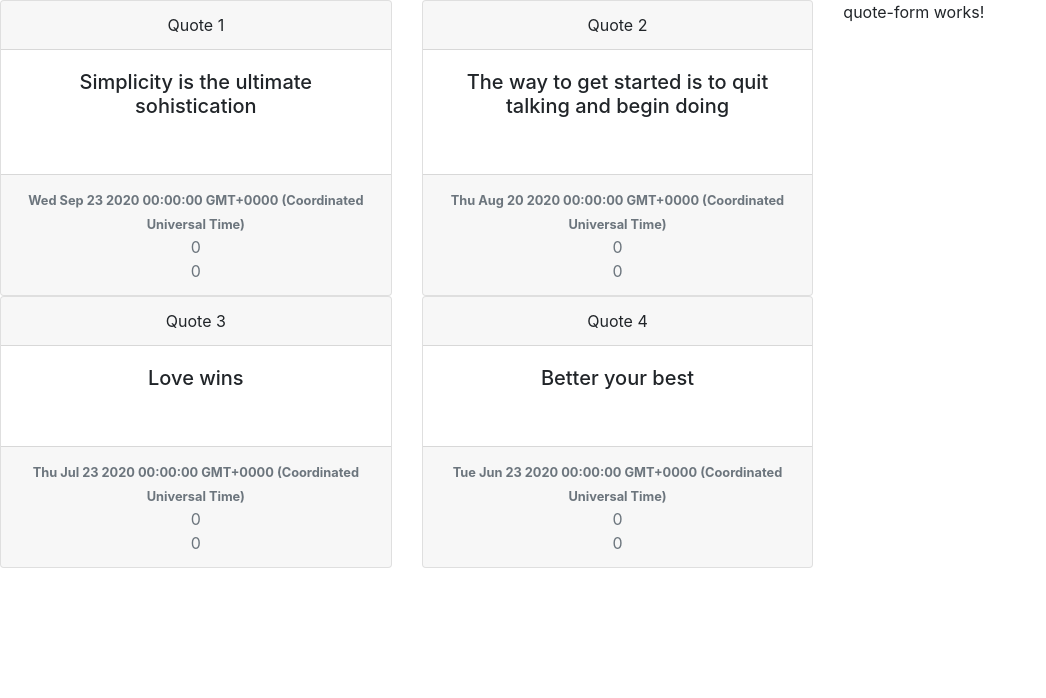
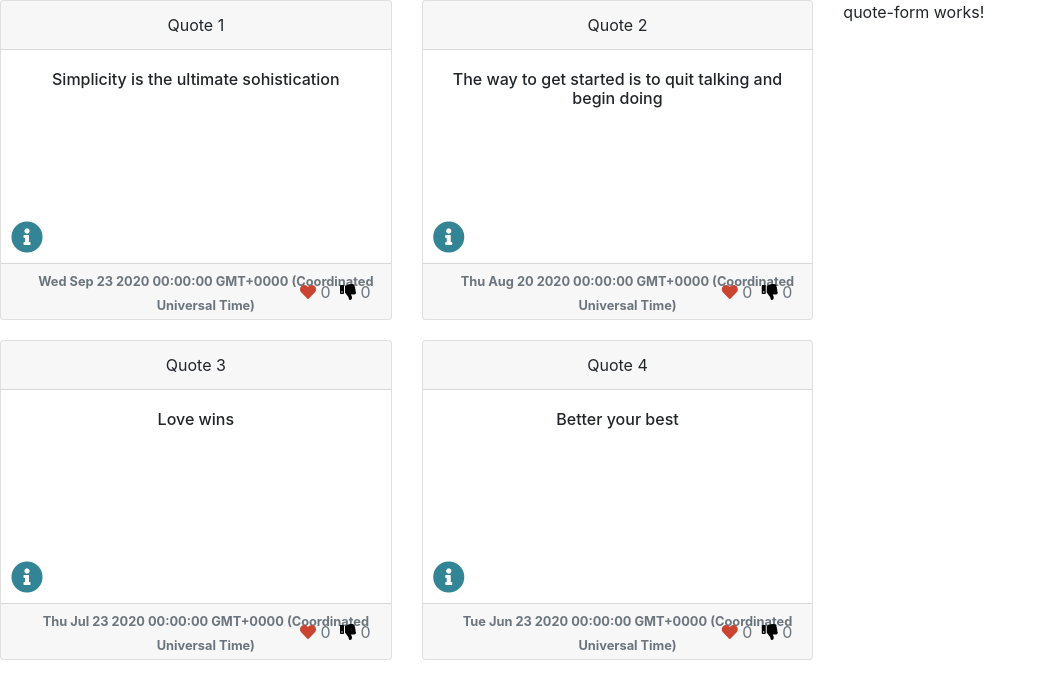
Before and after one commit to fnyaoke/QuotesRating, an Angular app: page / in a window 1280 px wide. Shown: the top 698 px of the page, without its empty margins (0-1046 px from the left). Built offline with nearby package versions, Linux system fonts and the light colour scheme.

Commit message:
style quote component and import font awesome

```diff
--- a/src/app/quote/quote.component.css
+++ b/src/app/quote/quote.component.css
@@ -0,0 +1,67 @@
+.card-footer {
+    position: relative;
+    height: 7vh;
+  }
+
+  .card-body {
+    position: relative;
+  }
+
+  .card {
+    margin-bottom: 20px;
+    min-height: 40vh;
+  }
+
+  .like {
+    position: absolute;
+    right: 60px;
+    top: 50%;
+    transform: translateY(-50%);
+  }
+  .dislike {
+    position: absolute;
+    right: 20px;
+    top: 50%;
+    transform: translateY(-50%);
+  }
+
+  .days {
+    position: absolute;
+    left: 20px;
+    top: 50%;
+    transform: translateY(-50%);
+  }
+
+  .details-button {
+    position: absolute;
+    left: 10px;
+    bottom: 8px;
+  }
+
+  .fa-thumbs-down {
+    color: black;
+  }
+
+  .fa-heart {
+    color: #ca4432;
+  }
+
+  .fa-trophy {
+    color: goldenrod;
+  }
+
+  .fa-info-circle {
+    color: #338596;
+  }
+
+  .fa-info-circle:hover {
+    color: black;
+  }
+
+  i {
+    cursor: pointer;
+  }
+
+  h5{
+    font-size: 1em;
+  }
--- a/src/index.html
+++ b/src/index.html
@@ -4,11 +4,17 @@
   <meta charset="utf-8">
   <title>Quotes</title>
   <base href="/">
-
+  <link
+  rel="stylesheet"
+  href="https://cdnjs.cloudflare.com/ajax/libs/font-awesome/5.14.0/css/all.min.css"
+  integrity="sha512-1PKOgIY59xJ8Co8+NE6FZ+LOAZKjy+KY8iq0G4B3CyeY6wYHN3yt9PW0XpSriVlkMXe40PTKnXrLnZ9+fkDaog=="
+  crossorigin="anonymous"
+/>
   <meta name="viewport" content="width=device-width, initial-scale=1">
   <link rel="icon" type="image/x-icon" href="favicon.ico">
 </head>
 <body>
+
   <app-root></app-root>
 </body>
 </html>
```
